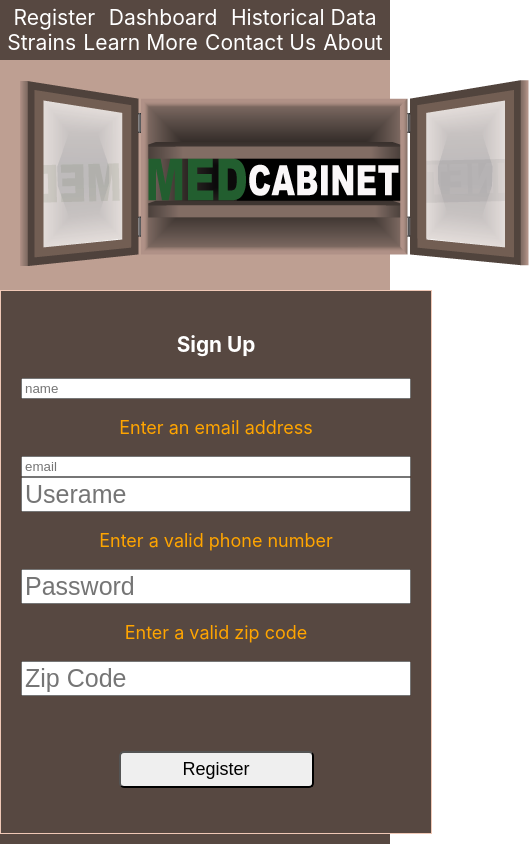
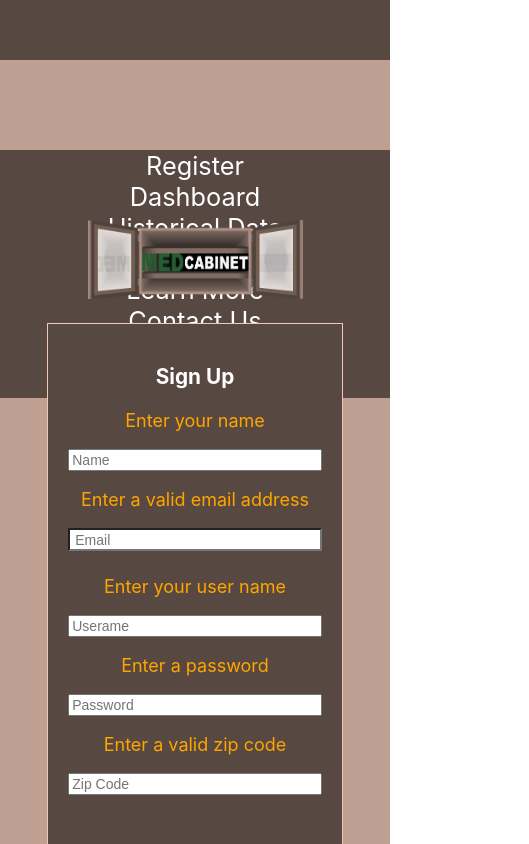
Before and after one commit to Pmtague/med-cabinet-FE, a React (Create React App) app in the folder med-cabinet/: page /register in a window 390 px wide. Shown: the top 844 px of the page, 529 px wide, since content can reach past the window. Built offline with nearby package versions, Linux system fonts and the light colour scheme.

Commit message:
updted: finished nav bar, register mobileview updated

```diff
--- a/med-cabinet/src/App.css
+++ b/med-cabinet/src/App.css
@@ -5,9 +5,7 @@
 html, body {
   width: 100%;
   font-size: 62.5%;
-  height: 100%;
-  margin: 0;
-  padding: 0;
+  height: 100vh;
 }
 .App {
   text-align: center;
--- a/med-cabinet/src/App.js
+++ b/med-cabinet/src/App.js
@@ -6,32 +6,34 @@ import Footer from './components/Footer/Footer';
 import MedCabinetLogo from './images/MedCabinetLogo.png';
 
 import NavTab from './components/Navigation/NavTab';
-import Dashboard from './components/Navigation/Dashboard';
+// import Dashboard from './components/Navigation/Dashboard';
 // import HistoricalData from './components/Navigation/HistoricalData';
 // import Strains from './components/Navigation/Strains';
 // import ContactUs from './components/Navigation';
 import {Route, Switch} from 'react-router-dom'
 import RegistrationForm from './components/Registration/RegistrationForm'
 import PrivateRoute from './components/PrivateRoute'
-import Login from './components/login/Login.js';
+import Login from './components/login/Login';
 
 const App =() => {
   return (
       <div className="App">
+         <header className="App-header">
          <div className= 'navigation'>
-              <NavTab />
+           <div>
+          <NavTab />
           </div>
-        <header className="App-header">
-          <div className='logo'>
-            <div>
+          <div className='logo-container'>
+
               <img  src= {MedCabinetLogo} />
-            </div>
+
+          </div>
           </div>
           <div>
           <Switch>
-              <Route path = '/register' component=  {RegistrationForm}/>
-              <Route path='/login' component={Login} />
-              <PrivateRoute exact path= '/' component= {Dashboard}/>
+              <Route path = '/register' component= {RegistrationForm}/>
+              <Route path='/login' component= {Login} />
+              {/* <PrivateRoute exact path= '/dashboard' component= {Dashboard}/> */}
               {/* <PrivateRoute exact path= '/historicaldata' component= {HistoricalData}/>
               <Route exact path= '/strains' component= {Strains}/>
               <Route exact path= '/learnmore' component= {learnMore}/>
--- a/med-cabinet/src/components/Footer/Footer.css
+++ b/med-cabinet/src/components/Footer/Footer.css
@@ -8,3 +8,9 @@ footer {
     padding-top: 20px;
     width: 100%;
 }
+@media(max-width: 500px){
+    footer{
+
+        font-size: 1.3rem;
+    }
+}
--- a/med-cabinet/src/components/Navigation/NavTab.js
+++ b/med-cabinet/src/components/Navigation/NavTab.js
@@ -3,24 +3,36 @@ import React from 'react'
 import {Link} from 'react-router-dom'
 import './Navigation.css'
 
+
 const NavTab = () => {
     return (
-    <header className='nav-container'>
-
-
+    <header className='nav-main-container'>
+    <div className='nav-container'>
+        <div className='register-link'>
         <Link to = '/register/'>Register</Link>
-
-                    <Link to = '/'>Dashboard</Link>
-
+        </div>
+        <div className='dashboard-link'>
+        <Link to = '/dashboard'>Dashboard</Link>
+        </div>
+        <div className='historical-link'>
         <Link to = '/historicaldata/'>Historical Data </Link>
-
+        </div>
+        <div className='strains-link'>
         <Link to = '/strains/'>Strains</Link>
-
+        </div>
+        <div className='learn-link'>
         <Link to = '/historicaldata/'>Learn More </Link>
-
+        </div>
+        <div className='contact-link'>
         <Link to = '/contact/'>Contact Us </Link>
-
+        </div>
+        <div className='about-link'>
         <Link to= '/about/'>About</Link>
+        </div>
+        <div className='login-link'>
+        <Link to= '/login/'>LogIn</Link>
+        </div>
+    </div>
     </header>
     )
 }
--- a/med-cabinet/src/components/Navigation/Navigation.css
+++ b/med-cabinet/src/components/Navigation/Navigation.css
@@ -1,21 +1,123 @@
+.nav-main-container {
+    display: flex;
+    flex-wrap: wrap;
+    justify-content: space-between;
+    width: 100%;
+    justify-content: space-evenly;
+
+    background-color:#574841;
+    font-size: 2.5vh;
+    height: 60px
+
+}
+@media(max-width:500px){
+        .nav-main-container{
+        display: flex;
+        flex-direction:column
+        }
+}
 .nav-container {
     display: flex;
     flex-wrap: wrap;
     justify-content: space-between;
     width: 100%;
+    align-items: center;
     justify-content: space-evenly;
-    align-content: center;
+
     background-color:#574841;
-    font-size: 2.5vh;
+    font-size: 3vh;
     height: 60px
+
+}
+
+@media(max-width:500px){
+    .nav-container {
+    display: flex;
+    flex-wrap: wrap;
+    width: 100%;
+    flex-direction:column;
+    font-size: 3vh;
+    height: 600px;
+    margin-top: 150px;
+    padding-top: 225
+
+}
 }
 
 a{
     text-decoration: none;
     color: white;
+}
+
+a:hover{
+    text-decoration: none;
+    color: white;
+    background-color:#442d23;
+    opacity: 5%;
 
 }
+    @media(max-width: 500px) {
+        a{
+        text-decoration: none;
+        color: white;
+        flex-direction:column
 
-.nav-link {
-    width: 100%
+    }
 }
+@media(max-width: 500px){
+.contact-link {
+    width: 100%;
+    display:flex;
+    flex-direction:column
+}}
+@media(max-width: 500px){
+.strains-link {
+    width: 100%;
+    display:flex;
+    flex-direction:column
+}}
+@media(max-width: 500px){
+.register-link {
+    width: 100%;
+    display:flex;
+    flex-direction:column
+}}
+@media(max-width: 500px){
+.dashboard-link {
+    width: 100%;
+    display:flex;
+    flex-direction:column
+}}
+@media(max-width: 500px){
+.historical-link {
+    display:flex;
+    width: 100%;
+    flex-direction:column
+}}
+@media(max-width: 500px){
+.learn-link {
+    display:flex;
+    width: 100%;
+    flex-direction:column
+}}
+@media(max-width: 500px){
+.about-link {
+    display:flex;
+    width: 100%;
+    flex-direction:column
+}}
+@media(max-width: 500px){
+.login-link {
+    display:flex;
+    width: 100%;
+    flex-direction:column
+}}
+
+@media(max-width: 500px){
+    img{
+        width: 215px;
+        margin-bottom:20px;
+        margin-top: 160px;
+
+    }
+}
--- a/med-cabinet/src/components/Registration/Registration.css
+++ b/med-cabinet/src/components/Registration/Registration.css
@@ -1,16 +1,15 @@
-.register-form {
+.register-form{
     display: inline-block;
     padding: 20px;
-    width: 100%;
-    max-width: 500px;
-    align-content: center;
+    width: 65%;
     margin: auto 0;
+    margin-bottom: 60px;
     border: 1px solid #f0c8b6;;
     background-color: #574841;
     box-sizing: content-box;
 }
 
-.logo {
+.logo{
     width: 100%;
     align-content: center;
     align-items: center;
@@ -18,13 +17,75 @@
     padding: 20px;
 }
 
-.register-fields {
+.register-fields{
     display:flex;
     width: 100%;
-
 }
 
-.username {
+.username{
+    display:flex;
+    flex-wrap: wrap;
+    flex-direction: row;
+    width:100%;
+    box-sizing: border-box;
+    font-size: 2.5rem;
+}
+@media(max-width: 500px){
+    .username{
+        font-size: 1.4rem;
+    }
+}
+.name{
+    display:flex;
+    flex-wrap: wrap;
+    flex-direction: row;
+    width:100%;
+    box-sizing: border-box;
+    font-size: 2.5rem;
+}
+@media(max-width: 500px){
+    .name{
+        font-size: 1.4rem;
+    }
+}
+
+.email-info{
+    display:flex;
+    flex-wrap: wrap;
+    flex-direction: row;
+    width:100%;
+    font-size: 2.5rem;
+    box-sizing: border-box;
+    margin-bottom: 25px;
+    border-radius: 0 !important;
+    padding: 5px;
+    border-radius: 5px;
+    outline: none;
+}
+@media(max-width: 500px){
+    .email-info{
+        font-size: 1.4rem;
+        height: 2.3rem;
+    }
+}
+
+.zip{
+    display:flex;
+    flex-wrap: wrap;
+    flex-direction: row;
+
+    width:100%;
+    font-size: 2.5rem;
+    box-sizing: border-box;
+
+    margin-bottom: 55px;
+}
+@media(max-width: 500px){
+    .zip{
+        font-size: 1.4rem;
+    }
+}
+.password{
     display:flex;
     flex-wrap: wrap;
     flex-direction: row;
@@ -33,54 +94,10 @@
     box-sizing: border-box;
     font-size: 2.5rem;
 }
-.name {
-    display:flex;
-    flex-wrap: wrap;
-    flex-direction: row;
-    width:100%;
-    font-size: 2.5rem;
-    box-sizing: border-box;
-    font-size: 2.5rem;
-
-}
-
-.email {
-    display:flex;
-    flex-wrap: wrap;
-    flex-direction: row;
-    width:100%;
-    font-size: 2.5rem;
-    box-sizing: border-box;
-    margin-bottom: 25px;
-    font-size: 2rem;
-    padding: 5px;
-    border-radius: 5px;
-    outline: none;
-}
-
-.zip {
-    display:flex;
-    flex-wrap: wrap;
-    flex-direction: row;
-    width:100%;
-    font-size: 2.5rem;
-    box-sizing: border-box;
-    font-size: 2.5rem;
-    margin-bottom: 55px;
-}
-
-
-
-.password
-{
-    display:flex;
-    flex-wrap: wrap;
-    flex-direction: row;
-    width:100%;
-    font-size: 2.5rem;
-    box-sizing: border-box;
-    font-size: 2.5rem;
-
+@media(max-width: 500px){
+    .password{
+        font-size: 1.4rem;
+    }
 }
 
 .register-button{
@@ -92,7 +109,21 @@
     margin-bottom: 25px;
 }
 
+@media(max-width: 500px){
+    .register-button{
+        font-size: 1.3rem;
+        width: 70%;
+    }
+}
+
 .register-button:hover{
 background-color: #574841;
 color: #f0c8b6;
 }
+
+/* @media(max-width: 500px){
+    .nav-tab {
+        font-size: 2rem;
+        color: orange;
+    }
+} */
--- a/med-cabinet/src/components/Registration/RegistrationForm.js
+++ b/med-cabinet/src/components/Registration/RegistrationForm.js
@@ -4,9 +4,8 @@ import { Form, Field, withFormik } from 'formik';
 import * as Yup from 'yup';
 
 import  './Registration.css';
-// import { reset } from 'ansi-colors';
 
-const RegistrationForm = ({ errors, touched, status, isSubmitting }) => {
+function  RegistrationForm ({ errors, touched, status, isSubmitting}) {
 
     const [users, setUsers] = useState([]);
     // console.log(users)
@@ -17,38 +16,42 @@ const RegistrationForm = ({ errors, touched, status, isSubmitting }) => {
         }
     }, [users, status]);
 
+
+
     return (
         <div className='register-form'>
             <h3>Sign Up</h3>
             <Form>
+
+            <p>Enter your name</p>
                 <Field
-                    className='register-fields'
+                    className='name'
                     name='name'
                     type='text'
-                    placeholder='name'
+                    placeholder='Name'
                 />
                 {touched.name && errors.name && (
                     <p className ='error'>{errors.name}</p>
                 )}
 
-                <p>Enter an email address</p>
+                <p className='media'>Enter a valid email address</p>
                 <Field
-                    className='register-fields'
+                    className='email-info'
                     name='email'
                     type='email'
-                    placeholder='email'
+                    placeholder='Email'
                 />
                 {touched.email && errors.email && (
                     <p className ='error'>{errors.email}</p>
                 )}
-
+                <p>Enter your user name</p>
                 <Field
                    className = 'username'
                    name= 'username'
                    type = 'text'
                    placeholder= 'Userame'
                 />
-                <p>Enter a valid phone number</p>
+                <p>Enter a password</p>
                 <Field
                     className = 'password'
                     name= 'password'
@@ -59,15 +62,13 @@ const RegistrationForm = ({ errors, touched, status, isSubmitting }) => {
                     <p className='error'>{errors.username}</p>
                 )}
 
-                <p>Enter a valid zip code
-                </p>
+                <p>Enter a valid zip code</p>
                 <Field
                     className = 'zip'
                     name= 'zip'
                     type = 'number'
                     placeholder= 'Zip Code'
                 />
-
 
                 {touched.username && errors.username && (
                     <p style={{color: 'orange'}} className = 'error'>{errors.username}</p>
@@ -77,6 +78,7 @@ const RegistrationForm = ({ errors, touched, status, isSubmitting }) => {
                 <button className='register-button'type='submit' >Register</button>
                 </div>
         </Form>
+                <p>Already Have An Account?? Login from the menu bar</p>
             </div>
 
         )
```
Lines whose indentation alone changed are shown as unchanged.
